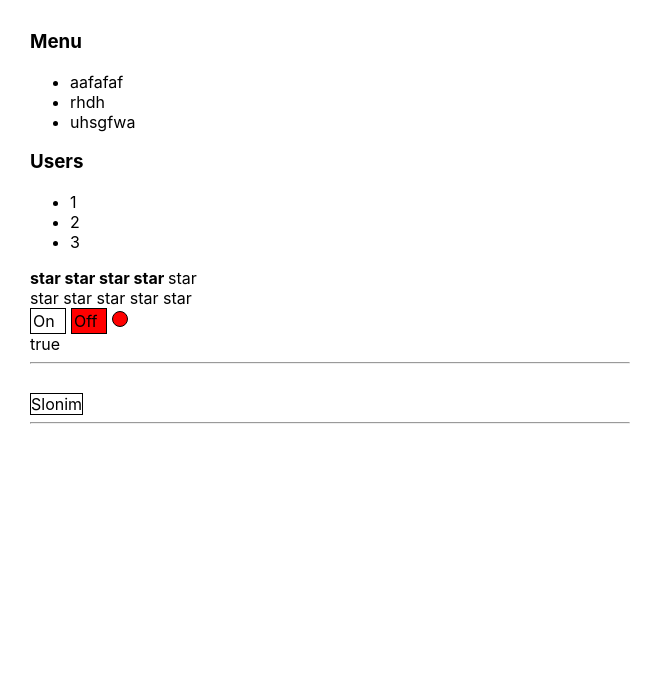
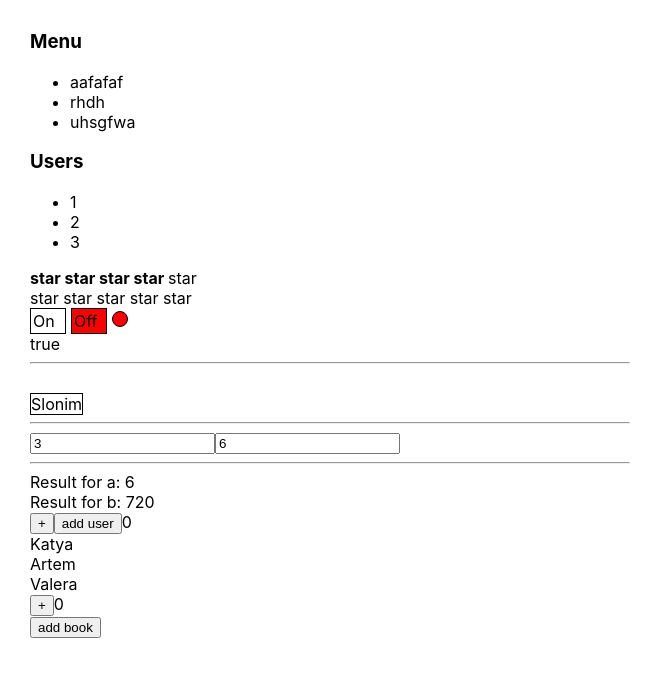
Before and after one commit to katsiarynalashcheuskaya/kabzda, a React (Create React App) app: page / in a window 1280 px wide. Shown: the top 676 px of the page, without its empty margins (0-663 px from the left). Built offline with nearby package versions, Linux system fonts and the light colour scheme.

Commit message:
useMemo and useCallback were learned

```diff
--- a/src/App.tsx
+++ b/src/App.tsx
@@ -6,7 +6,7 @@ import UncontrolledOnOff from "./components/UncontrolledOnOff/UncontrolledOnOff"
 import UncontrolledAccordion from "./components/UncontrolledAccordion/UncontrolledAccordion";
 import UncontrolledRating from "./components/UncontrolledRating/UncontrolledRating";
 import Select from "./components/Select/Select";
-import SelectWithoutValue from "./components/Select/SelectWithoutValue";
+import {DifficultCountingExample, HelpsReactMemoExample, LikeUseCallback} from "./components/UseMemo/UseMemo";
 
 //function declaration
 function App() {
@@ -48,6 +48,9 @@ function App() {
 
                 ]}/>
         <hr/>
+        <DifficultCountingExample/>
+        <HelpsReactMemoExample/>
+        <LikeUseCallback/>
         {/*<SelectWithoutValue value={value1} onChange={setValue1}
                 items={[
                     {value: '1', title: 'Minsk'},
--- a/src/components/Rating/Rating.tsx
+++ b/src/components/Rating/Rating.tsx
@@ -8,7 +8,7 @@ type RatingPropsType = {
 }
 
 export function Rating(props: RatingPropsType) {
-    console.log("Rating rendering")
+   /* console.log("Rating rendering")*/
     return <div>
         <Star selected={props.value > 0} onClick={props.clickOnRating} value={1}/>
         <Star selected={props.value > 1} onClick={props.clickOnRating} value={2}/>
--- /dev/null
+++ b/src/components/UseMemo/UseMemo.tsx
@@ -0,0 +1,110 @@
+import React, {useCallback, useMemo, useState} from 'react'
+
+export const DifficultCountingExample = () => {
+    const [a, setA] = useState<number>(3)
+    const [b, setB] = useState<number>(6)
+
+    let resultA = 1;
+    let resultB = 1;
+
+    resultA = useMemo(() => {
+        let tempResultA = 1;
+        for (let i = 1; i <= a; i++) {
+            let fake = 0
+            while (fake < 10000000) {
+                fake++;
+                const fakeValue = Math.random()
+            }
+            tempResultA = tempResultA * i;
+        }
+        return tempResultA;
+    }, [a])
+
+
+    for (let i = 1; i <= b; i++) {
+        resultB = resultB * i;
+    }
+
+    return <>
+        <input value={a} onChange={e => setA(Number(e.currentTarget.value))}/>
+        <input value={b} onChange={e => setB(+e.currentTarget.value)}/>
+        <hr/>
+        <div>
+            Result for a: {resultA}
+        </div>
+        <div>
+            Result for b: {resultB}
+        </div>
+    </>
+}
+
+const UsersSecret = (props: { users: Array<string> }) => {
+   /* console.log('USERS SECRET')*/
+    return <div>
+        {
+            props.users.map((u, i) => <div key={i}>{u}</div>)
+        }
+    </div>
+}
+const Users = React.memo(UsersSecret)
+export const HelpsReactMemoExample = () => {
+   /* console.log('HelpsReactMemoExample')*/
+    const [counter, setCounter] = useState(0);
+    const [users, setUsers] = useState(['Dimych', 'Katya', 'Artem', 'Valera']);
+
+    const newArray = useMemo(()=>{
+        return users.filter(u=>u.toLowerCase().indexOf('a') > -1)
+    },[users])
+
+    const addUser = () => {
+        const newUser = [...users, 'Sveta' + new Date().getDate()]
+        setUsers(newUser)
+    }
+
+    return <>
+        <button onClick={() => setCounter(counter + 1)}>+</button>
+        <button onClick={() => addUser()}>add user</button>
+        {counter}
+        <Users users={newArray}/>
+    </>
+}
+
+export const LikeUseCallback = () => {
+    console.log('LikeUseCallback')
+    const [counter, setCounter] = useState(0);
+    const [books, setBooks] = useState(['React', 'JavaScript', 'CSS', 'Redux']);
+
+    const memorisedAddBook = useMemo(()=>{
+        return () => {
+            console.log(books)
+            const newBook = [...books, 'Angular' + ' ' + new Date().getDate()]
+            setBooks(newBook)
+        }
+    }, [books])
+
+    const memorisedAddBook2 = useCallback(() => {
+            console.log(books)
+            const newBook = [...books, 'Angular' + ' ' + new Date().getDate()]
+            setBooks(newBook)
+    }, [books])
+
+    return <>
+        <button onClick={() => setCounter(counter + 1)}>+</button>
+        {counter}
+        <Book /*books={books} */ addBook={memorisedAddBook2}/>
+    </>
+}
+
+type BooksSecretPropsType = {
+   /* books: Array<string>,*/
+    addBook: () => void
+}
+
+const BooksSecret = (props: BooksSecretPropsType) => {
+     console.log('BooksSecret')
+    return <div>
+        <button onClick={() => props.addBook()}>add book</button>
+        {/*{props.books.map((b, i) => <div key={i}>{b}</div>)}*/}
+    </div>
+}
+const Book = React.memo(BooksSecret)
--- a/src/index.tsx
+++ b/src/index.tsx
@@ -8,9 +8,7 @@ const root = ReactDOM.createRoot(
   document.getElementById('root') as HTMLElement
 );
 root.render(
-  <React.StrictMode>
     <App />
-  </React.StrictMode>
 );
 
 // If you want to start measuring performance in your app, pass a function
```
Also changed, not shown: src/components/jsLesson7/tasks.ts (added, +53 -0 lines), 1 other file (tests, documents, lock files or other folders).
